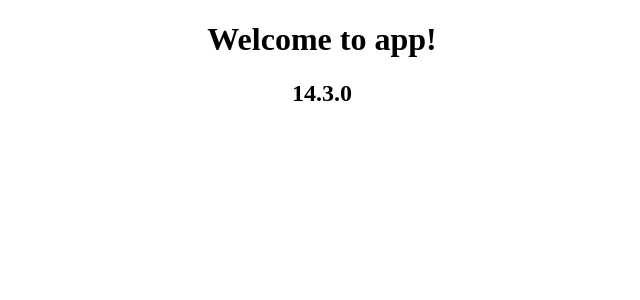
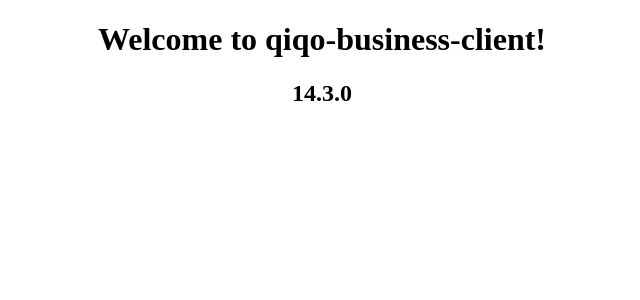
Before and after one commit to rdrrichards/QIQO.Business.Client, an Angular app: page / in a window 1280 px wide. Shown: the top 300 px of the page, without its empty margins (318-958 px from the left). Built offline with nearby package versions, Linux system fonts and the light colour scheme.

Commit message:
ng updates to latest

```diff
--- a/src/app/app.component.ts
+++ b/src/app/app.component.ts
@@ -6,6 +6,6 @@
   styleUrls: ['./app.component.css']
 })
 export class AppComponent {
-  title = 'app';
+  title = 'qiqo-business-client';
   ver = VERSION.full;
 }
```
Also changed, not shown: package.json (+14 -14 lines), 2 other files (tests, documents, lock files or other folders).
